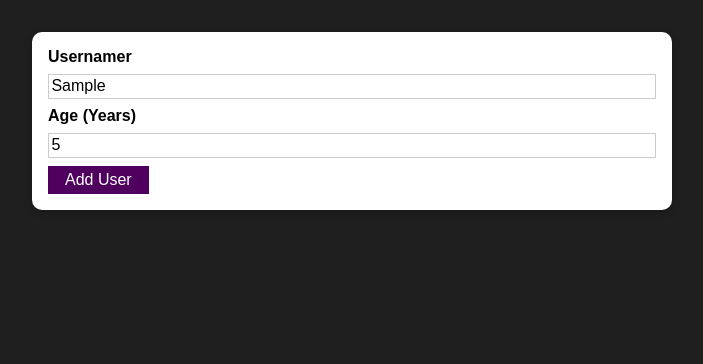
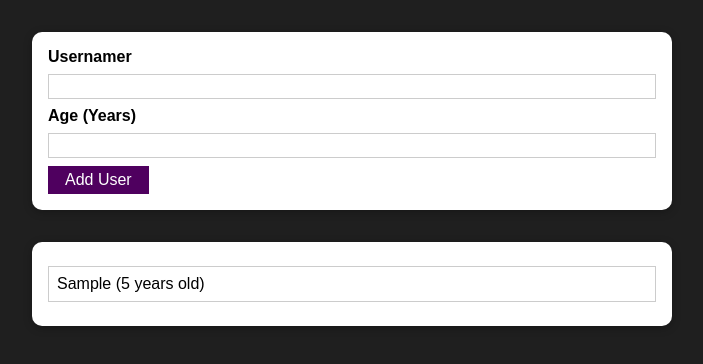
Before and after one commit to tylerfurgalack/section8-practice-project, a React (Create React App) app in the folder 01-starting-project/: page / in a window 1280 px wide. Both pictures are taken after typing "Sample", "5" into the empty fields and a click on the button "Add User". Shown: the top 364 px of the page, without its empty margins (288-991 px from the left). Built offline with nearby package versions, Linux system fonts and the light colour scheme.

Commit message:
Created UsersList component for App.js lifted state up to App.js

```diff
--- a/01-starting-project/src/App.js
+++ b/01-starting-project/src/App.js
@@ -1,11 +1,24 @@
-import React from 'react';
+import React, { useState } from "react";
 
-import AddUser from './components/Users/AddUser';
+import AddUser from "./components/Users/AddUser";
+import UsersList from "./components/Users/UsersList";
 
 function App() {
+  const [usersList, setUsersList] = useState([]);
+
+  const addUserHandler = (uName, uAge) => {
+    setUsersList((prevUsersList) => {
+      return [
+        ...prevUsersList,
+        { name: uName, age: uAge, id: Math.random().toString() },
+      ];
+    });
+  };
+
   return (
     <div>
-      <AddUser/>
+      <AddUser onAddUser={addUserHandler} />
+      <UsersList users={usersList} />
     </div>
   );
 }
--- a/01-starting-project/src/components/Users/AddUser.js
+++ b/01-starting-project/src/components/Users/AddUser.js
@@ -7,9 +7,18 @@
 const AddUser = (props) => {
   const [enteredUsername, setEnteredUsername] = useState("");
   const [enteredAge, setEnteredAge] = useState("");
+
   const addUserHandler = (event) => {
     event.preventDefault();
-    console.log(enteredUsername, enteredAge);
+    if (enteredUsername.trim().length === 0 || enteredAge.trim().length === 0) {
+      return;
+    }
+    if (+enteredAge < 1){
+        return;
+    }
+    props.onAddUser(enteredUsername, enteredAge);
+    setEnteredUsername("");
+    setEnteredAge("");
   };
 
   const usernameChangeHandler = (event) => {
@@ -24,9 +33,19 @@
     <Card className={classes.input}>
       <form onSubmit={addUserHandler}>
         <label htmlFor="username">Usernamer</label>
-        <input id="username" type="text" onChange={usernameChangeHandler} />
+        <input
+          id="username"
+          type="text"
+          value={enteredUsername}
+          onChange={usernameChangeHandler}
+        />
         <label htmlFor="age">Age (Years)</label>
-        <input id="age" type="number" onChange={ageChangeHandler} />
+        <input
+          id="age"
+          type="number"
+          value={enteredAge}
+          onChange={ageChangeHandler}
+        />
         <Button type="submit">Add User</Button>
       </form>
     </Card>
--- /dev/null
+++ b/01-starting-project/src/components/Users/UsersList.js
@@ -0,0 +1,20 @@
+import React from "react";
+
+import Card from "../UI/Card";
+import classes from "./UsersList.module.css";
+
+const UsersList = (props) => {
+  return (
+    <Card className={classes.users}>
+      <ul>
+        {props.users.map((user) => (
+          <li key={user.id}>
+            {user.name} ({user.age} years old)
+          </li>
+        ))}
+      </ul>
+    </Card>
+  );
+};
+
+export default UsersList;
--- /dev/null
+++ b/01-starting-project/src/components/Users/UsersList.module.css
@@ -0,0 +1,16 @@
+.users {
+    margin: 2rem auto;
+    width: 90%;
+    max-width: 40rem;
+  }
+
+  .users ul {
+    list-style: none;
+    padding: 1rem;
+  }
+
+  .users li {
+    border: 1px solid #ccc;
+    margin: 0.5rem 0;
+    padding: 0.5rem;
+  }
```
